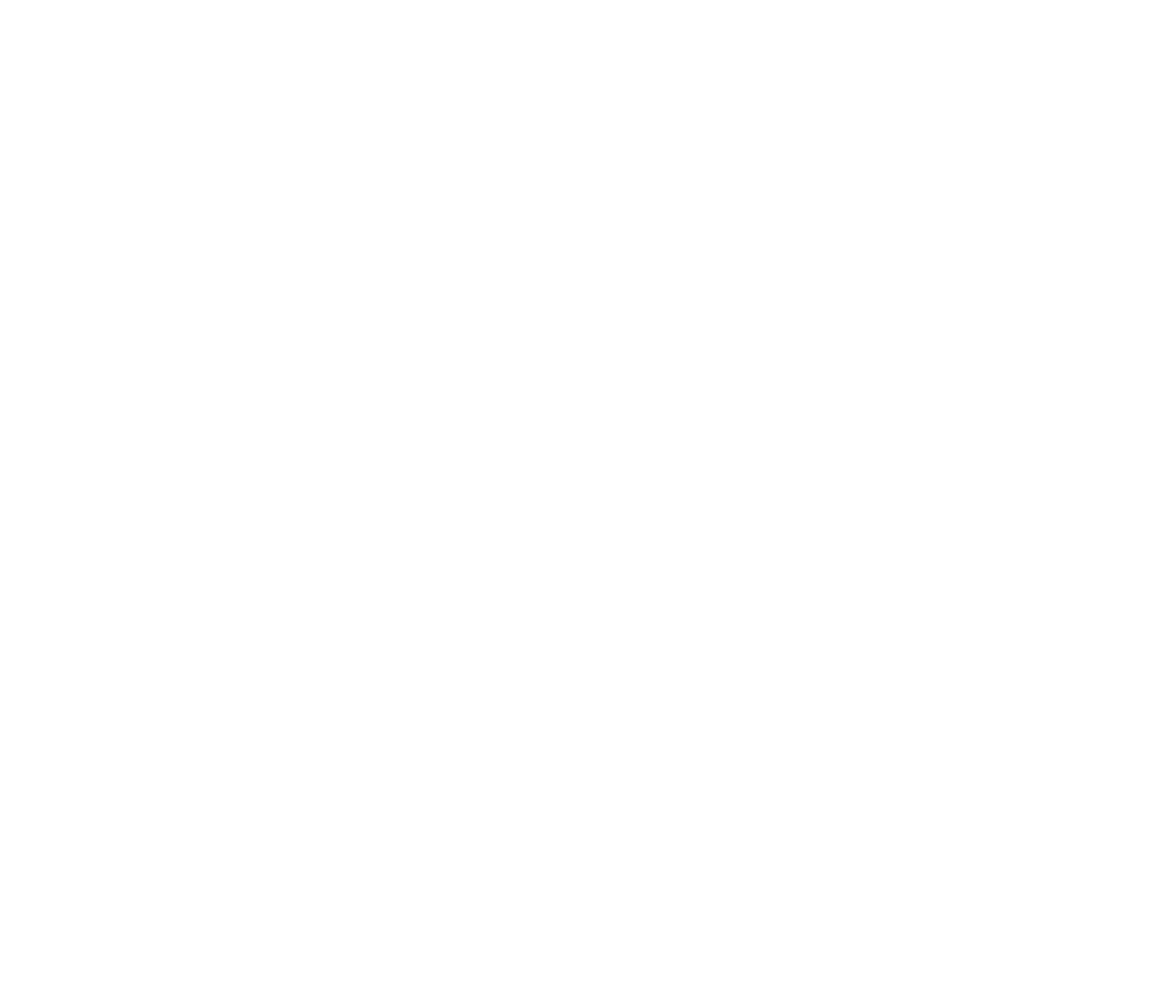
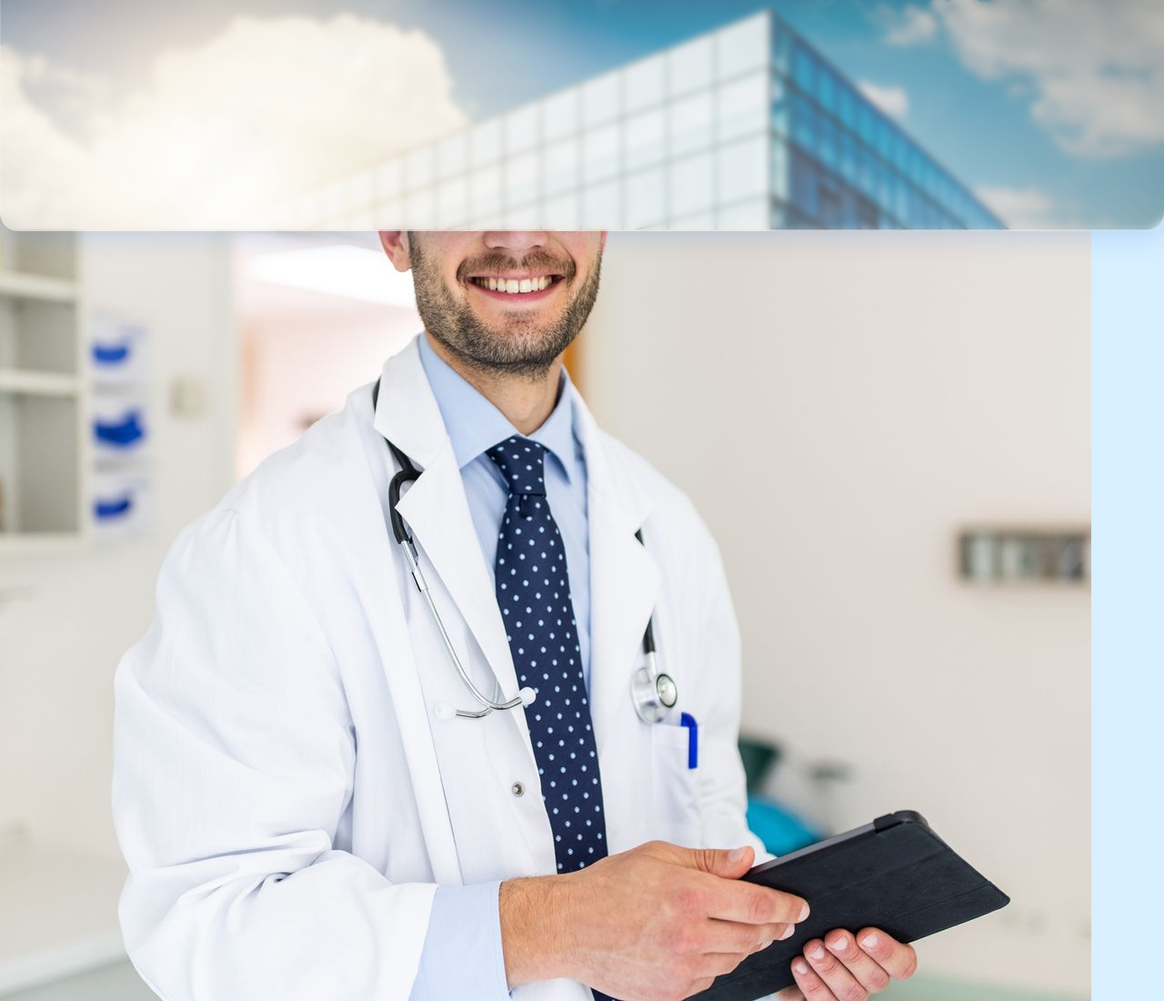
Before and after one commit to RosicaNikolova/quick-doc-pwa, a plain HTML site: page home.html in a window 1280 px wide. Shown: the top 1100 px of the page at 91% size. Before the commit the page ends 800 px from the top, so only its background shows below. Drawn offline with Linux system fonts and the light colour scheme.

Commit message:
add glass to page

```diff
--- a/css/home.css
+++ b/css/home.css
@@ -0,0 +1,38 @@
+*{
+    margin: 0;
+    padding: 0;
+}
+body{
+    background-color: #D7EFFF;
+}
+.home-herobox{
+    width: 100%;
+    margin-top: -20px;
+    height: 30vh;
+}
+.home-heroblurimage{
+    background-image: url(/images/background1.png);
+    background-size: cover;
+    background-repeat: no-repeat;
+    width: 100%;
+    height: 34vh;
+    margin-top: -20px;
+    border-radius: 20px;
+    position: absolute;
+    top: 0;
+    left: 0;
+}
+.home-heroglass{
+    width: 100%;
+    margin-top: -20px;
+    height: 34vh;
+    background: rgba( 255, 255, 255, 0.25 );
+    box-shadow: 0px 0px 32px 3px rgba(9, 87, 222, 0.2);
+    backdrop-filter: blur( 4px );
+    -webkit-backdrop-filter: blur( 4px );
+    border-radius: 20px;
+    border: 1px solid rgba( 255, 255, 255, 0.18 );
+    position: absolute;
+    top: 0;
+    left: 0;
+}
--- a/home.html
+++ b/home.html
@@ -4,9 +4,20 @@
     <meta charset="UTF-8">
     <meta http-equiv="X-UA-Compatible" content="IE=edge">
     <meta name="viewport" content="width=device-width, initial-scale=1.0">
-    <title>Document</title>
+    <link rel="stylesheet" href="/css/home.css">
+    <title>Home page</title>
 </head>
 <body>
-
+    <div class="home-herobox">
+        <div class="home-heroblurimage"></div>
+        <div class="home-heroglass"></div>
+        <div class="home-doctor">
+            <img src="/images/doctor.jpg" alt="picture of the doctor">
+        </div>
+        <h1>Dr. Jan  van Peiersel</h1>
+        <div class="home-hospital">
+            <p>Eindhoven, Hospital</p>
+        </div>
+    </div>
 </body>
 </html>
```
Also changed, not shown: images/background1.png (added), images/doctor.jpg (added).
